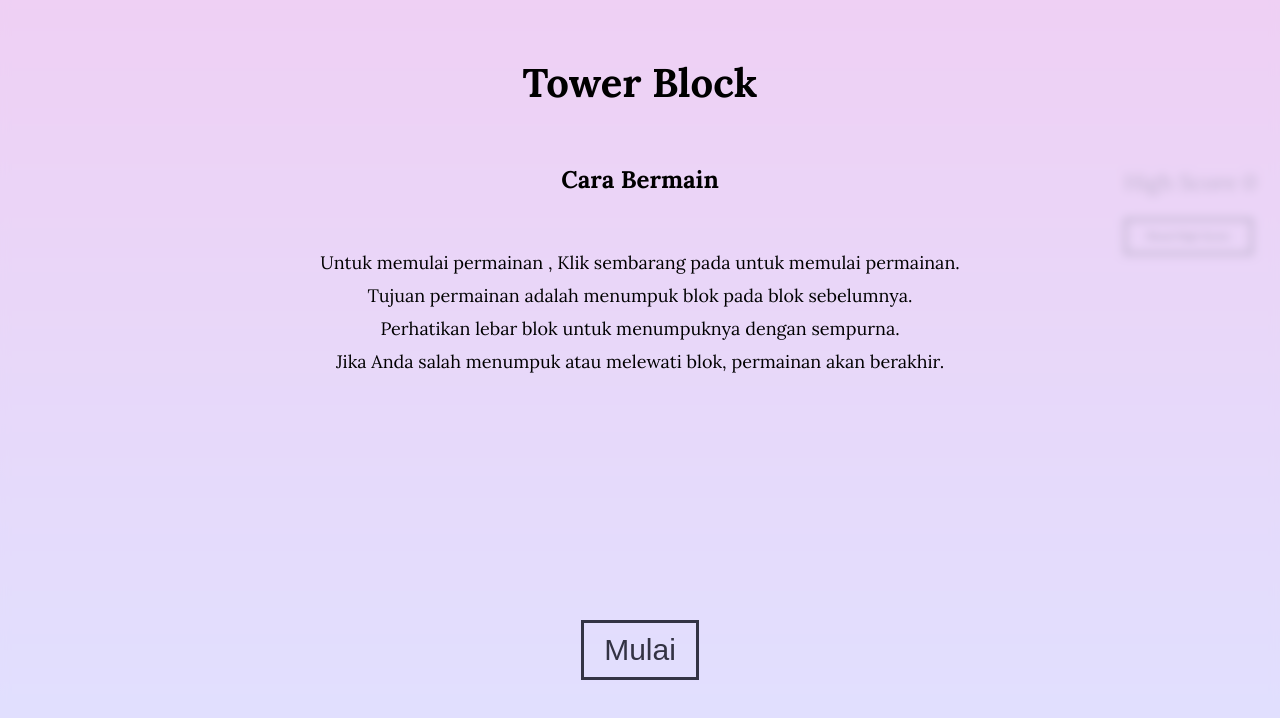
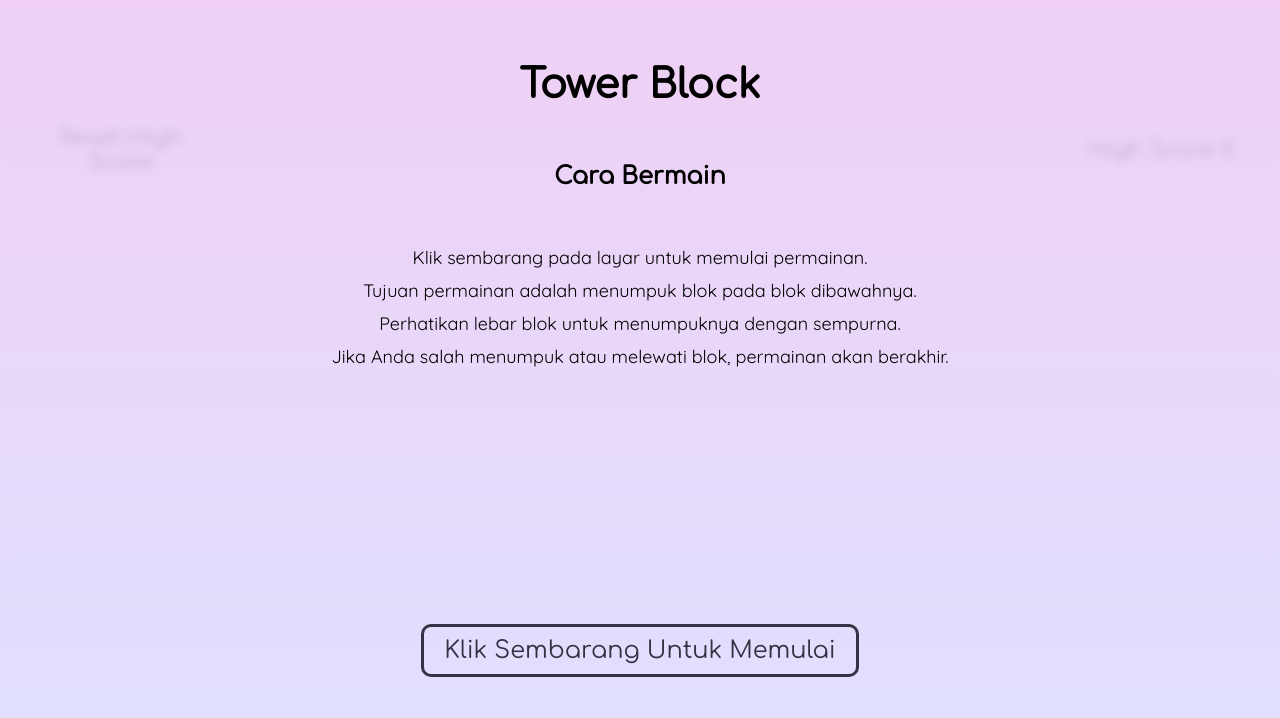
Before and after one commit to rayyan1510/TowerBlockGame, a plain HTML site: page index.html in a window 1280 px wide. Drawn offline with nearby package versions, Linux system fonts and the light colour scheme; some packages are replaced by stand-ins of ours; a script that the page names is missing; a web font is replaced by a local one.

Commit message:
Upadate Function and Visuals
mengupdate fungsi reset highscore dan mengatur tata letaknya

```diff
--- a/dist/script.js
+++ b/dist/script.js
@@ -14,8 +14,8 @@ document
   .getElementById("tutorial-modal")
   .addEventListener("click", function (event) {
     if (event.target === this || event.target.closest("#tutorial-modal")) {
-    this.style.display = "none";
-  }
+      this.style.display = "none";
+    }
   });
 
 // Set event listener for button in tutorial
@@ -35,7 +35,9 @@ document
     document.getElementById("tutorial-modal").style.display = "none";
   });
 
-  document.getElementById("reset-high-score").addEventListener("click", function () {
+document
+  .getElementById("reset-high-score")
+  .addEventListener("click", function () {
     game.resetHighScore();
   });
 
@@ -305,10 +307,11 @@ class Game {
     this.instructions = document.getElementById("instructions");
     this.modal = document.getElementById("tutorial-modal");
     this.tutorial = document.getElementById("tutorial");
-    this.scoreText = document.getElementById('high-score-container');
-    this.highScoreContainer = document.getElementById('high-score');
+    this.scoreText = document.getElementById("high-score-container");
+    this.highScoreContainer = document.getElementById("high-score");
+    this.resetScoreButton = document.getElementById("reset-high-score");
     this.loadHighScore();
-    this.scoreContainer.innerHTML = '0';
+    this.scoreContainer.innerHTML = "0";
     this.newBlocks = new THREE.Group();
     this.placedBlocks = new THREE.Group();
     this.choppedBlocks = new THREE.Group();
@@ -481,7 +484,10 @@ class Game {
   }
   endGame() {
     this.updateState(this.STATES.ENDED);
-    if (this.highScore === undefined || this.blocks.length - 2 > this.highScore) {
+    if (
+      this.highScore === undefined ||
+      this.blocks.length - 2 > this.highScore
+    ) {
       // Jika pemain mendapatkan skor tertinggi baru
       this.highScore = this.blocks.length - 2;
       this.updateHighScore();
@@ -525,7 +531,8 @@ class Game {
       0
     );
 
-    const targetBackgroundColor = backgroundThresholds[closestThreshold].background;
+    const targetBackgroundColor =
+      backgroundThresholds[closestThreshold].background;
     const currentBackgroundColor = this.stage.container.style.background;
 
     if (targetBackgroundColor !== currentBackgroundColor) {
@@ -535,6 +542,8 @@ class Game {
       });
     }
 
+    this.resetScoreButton.style.color =
+      backgroundThresholds[closestThreshold].fontColor;
     this.scoreContainer.style.color =
       backgroundThresholds[closestThreshold].fontColor;
     this.scoreText.style.color =
@@ -549,4 +558,4 @@ class Game {
       backgroundThresholds[closestThreshold].fontColor;
   }
 }
-let game = new Game();
+let game = new Game();
--- a/dist/style.css
+++ b/dist/style.css
@@ -1,12 +1,16 @@
-@import url('https://fonts.googleapis.com/css2?family=Gentium+Book+Plus:ital,wght@0,400;0,700;1,400;1,700&family=Lora:ital,wght@0,400;0,500;0,600;0,700;1,400;1,500;1,600;1,700&display=swap');
+@import url("https://fonts.googleapis.com/css?family=Comfortaa");
 
-html, body {
+
+@import url('https://fonts.googleapis.com/css2?family=Nunito&family=Quicksand&display=swap');
+
+html,
+body {
   margin: 0;
   overflow: hidden;
   height: 100%;
   width: 100%;
   position: relative;
-    font-family: 'Lora', serif;
+  font-family: "Comfortaa", cursive;
 }
 #tutorial-modal {
   background-color: #f1e1ffb8;
@@ -21,7 +25,6 @@ html, body {
   -webkit-backdrop-filter: blur(5px);
 }
 #tutorial-modal #content {
-
   position: absolute;
   top: 0;
   left: 0;
@@ -34,26 +37,37 @@ html, body {
 }
 #tutorial-modal #content h1 {
   font-size: 40px;
-  margin: -45vh 0 0 0 ;
+  margin: -45vh 0 0 0;
 }
 #tutorial-modal #content h2 {
   font-size: 24px;
-  margin: 7vh 0 7vh 0 ;
+  margin: 7vh 0 7vh 0;
 }
 #tutorial-modal #content p {
   font-size: 18px;
   margin: 0 0 10px;
+  text-align: center;
+}
+
+#tutorial-modal > #content > p {
+  font-family: 'Quicksand', sans-serif;
 }
 
 #tutorial-modal #tutorial-button {
-  transition: opacity 0.5s ease, transform 0.5s ease;
+  transition: all 0.5s ease-in-out;
   transform: translatey(-50px);
   border: 3px solid #333344;
+  border-radius: 10px;
+  font-family: "Comfortaa", cursive;
   margin: 75vh 0 0 0;
   padding: 10px 20px;
   background-color: transparent;
   color: #333344;
-  font-size: 30px;
+  font-size: 24px;
+}
+#tutorial-modal #tutorial-button:hover {
+  transform: translateY(-60px);
+  box-shadow: rgba(51, 51, 68, 0.223) 0px 5px, #654a7728 0px 10px, #70647717 0px 15px;
 }
 #container {
   width: 100%;
@@ -101,7 +115,6 @@ html, body {
 #container .game-ready {
   position: absolute;
   top: 0;
-  left: 150px;
   width: 100%;
   height: 50%;
   display: flex;
@@ -129,11 +142,41 @@ html, body {
   color: #333344;
   font-size: 30px;
 }
-#container .game-ready #high-score-container {
+#container #high-score-container {
   transition: opacity 0.5s ease, transform 0.5s ease;
+  transform: translateY(-50px);
   color: #333344;
   font-size: 22px;
+  position: absolute;
+  left: 85%;
 }
+#container #reset-high-score {
+  transition: opacity 0.5s ease, transform 0.5s ease;
+  transform: translatey(-50px);
+  background-color: transparent;
+  border: none;
+  font-family: "Comfortaa", cursive;
+  color: #333344;
+  font-size: 22px;
+  position: absolute;
+  right: 85%;
+  margin-left: 50px;
+}
+#container #reset-high-score:hover {
+  transform: translateY(-55px);
+}
+/* #container #reset-high-score {
+  transition: all 0.3s ease-in-out;
+  transform: translatey(-50px);
+  background-color: transparent;
+  border: none;
+  font-family: "Comfortaa", cursive;
+  color: #333344;
+  font-size: 22px;
+  position: absolute;
+  right: 85%;
+} */
+
 #container #instructions {
   position: absolute;
   width: 100%;
@@ -146,7 +189,8 @@ html, body {
 #container #instructions.hide {
   opacity: 0 !important;
 }
-#container.playing #score, #container.resetting #score {
+#container.playing #score,
+#container.resetting #score {
   transform: translatey(0px) scale(1);
 }
 #container.playing #instructions {
@@ -162,12 +206,3 @@ html, body {
 #container.ended .game-over p {
   transition-delay: 0.3s;
 }
-
-#reset-high-score{
-  border: 3px solid #333344;
-  padding: 10px 20px;
-  background-color: transparent;
-  color: #333344;
-  font-size: 10px;
-  font-weight: bold;
-}
--- a/index.html
+++ b/index.html
@@ -22,12 +22,12 @@
     <div id="content">
       <h1>Tower Block</h1>
       <h2>Cara Bermain</h2>
-      <p>Untuk memulai permainan , Klik sembarang pada untuk memulai permainan.</p>
-      <p>Tujuan permainan adalah menumpuk blok pada blok sebelumnya.</p>
+      <p>Klik sembarang pada layar untuk memulai permainan.</p>
+      <p>Tujuan permainan adalah menumpuk blok pada blok dibawahnya.</p>
       <p>Perhatikan lebar blok untuk menumpuknya dengan sempurna.</p>
       <p>Jika Anda salah menumpuk atau melewati blok, permainan akan berakhir.</p>
     </div>
-    <button id="tutorial-button">Mulai</button>
+    <button id="tutorial-button">Klik Sembarang Untuk Memulai</button>
   </div>
 
   <div id="container">
@@ -45,9 +45,8 @@
       <div></div>
       <div id="high-score-container">
         <p>High Score <span id="high-score">0</span></p>
-        <button id="reset-high-score">Reset High Score</button> <!-- Tambahan tombol high score -->
       </div>
-
+      <button id="reset-high-score">Reset High Score</button> <!-- Tambahan tombol high score -->
     </div>
   </div>
   <!-- partial -->
```
